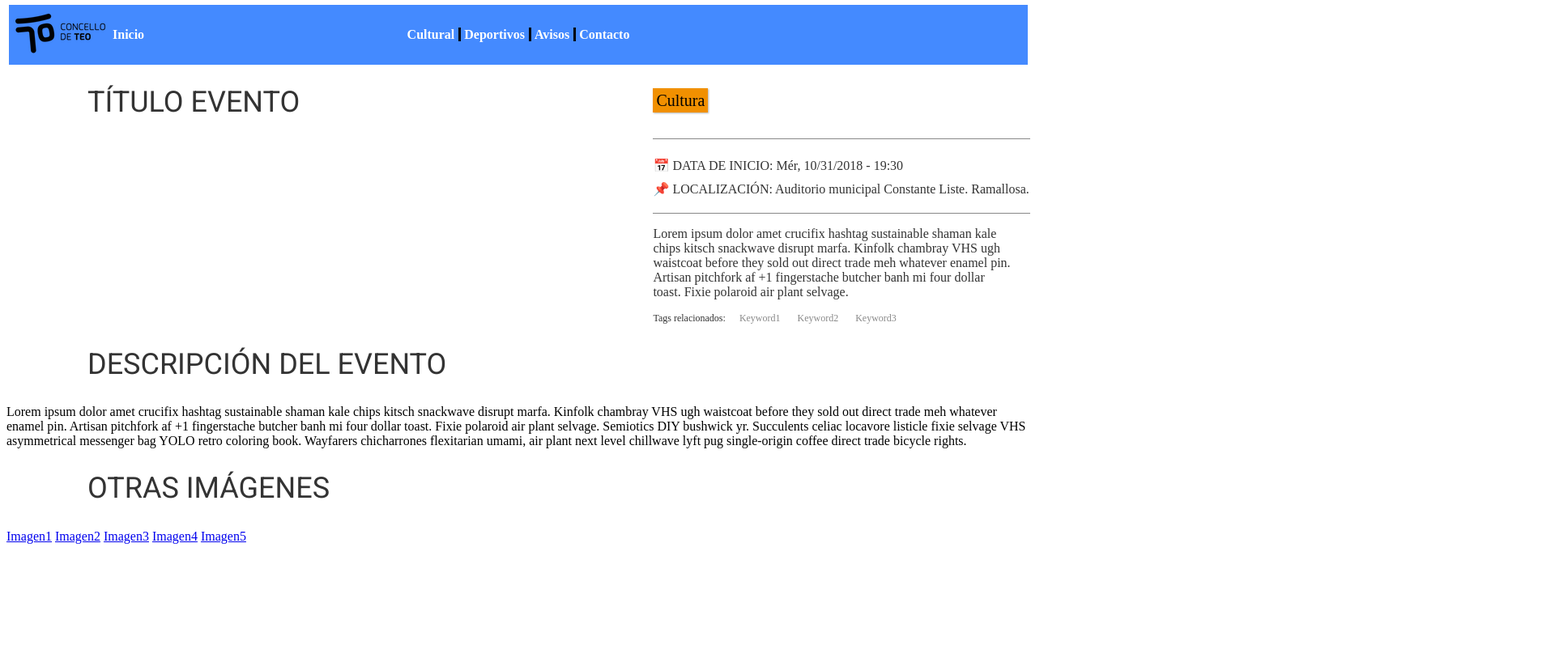
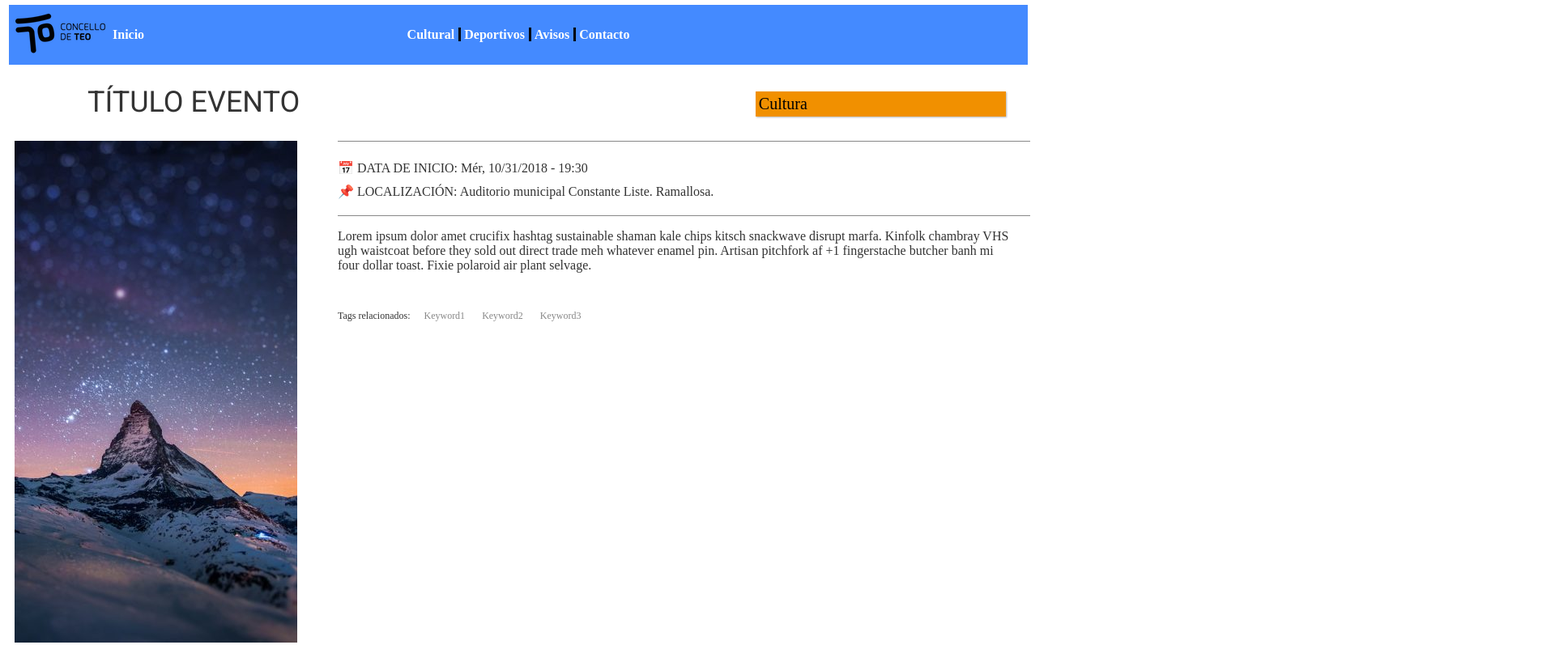
Before and after one commit to ObradoiroTeo/ObraHTMLCSS, a plain HTML site: page index.html in a window 1280 px wide. Shown: the part 5-802 px from the top of the page at 81% size, 1920 px wide, since content can reach past the window. Drawn offline with Linux system fonts and the light colour scheme.

Commit message:
WIP: Falta colocar la etiqueta de cultura anclada a la derecha <3.

```diff
--- a/index.css
+++ b/index.css
@@ -52,7 +52,7 @@
 }
 
 .event-tittle {
-  flex: 60%;
+  flex: 70%;
   box-sizing: border-box;
   color: rgb(51, 51, 51);
   font-family: "Roboto";
@@ -64,7 +64,7 @@
 }
 
 .phantom-tag {
-  flex: 40%;
+  flex: 30%;
   padding: 30px;
 }
 
@@ -91,17 +91,16 @@
 
 .phantom {
   padding: 0px 10px 0px 10px;
-  flex: 60%;
 }
 
 .photo {
-  max-width: 100%;
-  height: auto;
+  max-width: 800px;
+  max-height: 800px;
 }
+
 .event-summary {
   display: flex;
   flex-direction: column;
-  flex: 40%;
   padding: 0px 0px 0px 40px;
 }
 
@@ -118,7 +117,7 @@
   padding-bottom: 10px;
 }
 
-.parrafo-event-summary {
+.resumen-event-summary {
   color: #333333;
   padding: 0px 20px 0px 0px;
 }
@@ -126,16 +125,18 @@
 .keywords {
   color: #333333;
   font-size: 12px;
+  margin-top: 30px;
 }
 
 .palabras-clave {
   font-size: 12px;
-  padding: 4px 4px 4px 4px;
+  padding: 0px 4px 0px 4px;
   border: none;
   box-shadow: none;
   background-color: #fff;
   color: #888;
   text-decoration: none;
+  outline: 0;
 }
 
 .palabras-clave:hover {
@@ -148,6 +149,8 @@
 }
 
 .titulo-del-evento {
+  display: flex;
+  justify-content: center;
   box-sizing: border-box;
   color: rgb(51, 51, 51);
   font-family: "Roboto";
@@ -155,10 +158,15 @@
   font-style: normal;
   font-weight: 500;
   line-height: 39.6px;
-  padding: 0px 100px 0px 100px;
+}
+
+.description-event {
+  padding: 0px 80px;
 }
 
 .otras-imagenes {
+  display: flex;
+  justify-content: center;
   box-sizing: border-box;
   color: rgb(51, 51, 51);
   font-family: "Roboto";
@@ -166,5 +174,10 @@
   font-style: normal;
   font-weight: 500;
   line-height: 39.6px;
-  padding: 0px 100px 0px 100px;
 }
+
+.url-container {
+  display: flex;
+  flex-direction: row;
+  justify-content: space-around;
+}
--- a/index.html
+++ b/index.html
@@ -29,13 +29,11 @@
     </header>
     <div class="tittle-container">
       <h1 class="event-tittle">TÍTULO EVENTO</h1>
-      <div class="phantom-tag">
-        <label class="tag tag-position" for="cultura">Cultura</label>
-      </div>
+      <div class="phantom-tag"><div class="tag tag-position">Cultura</div></div>
     </div>
     <div class="main-event">
       <div class="phantom">
-        <img class="photo" src="./images/prueba.jpg" alt="" />
+        <img class="photo" src="./images/imagen-principal1.jpg" alt="" />
       </div>
       <div class="event-summary">
         <div class="date">
@@ -47,7 +45,7 @@
             Ramallosa.</span
           >
         </div>
-        <p class="parrafo-event-summary">
+        <p class="resumen-event-summary">
           Lorem ipsum dolor amet crucifix hashtag sustainable shaman kale chips
           kitsch snackwave disrupt marfa. Kinfolk chambray VHS ugh waistcoat
           before they sold out direct trade meh whatever enamel pin. Artisan
@@ -63,9 +61,9 @@
       </div>
     </div>
 
-    <div class="description-event">
+    <div>
       <h2 class="titulo-del-evento">DESCRIPCIÓN DEL EVENTO</h2>
-      <p>
+      <p class="description-event">
         Lorem ipsum dolor amet crucifix hashtag sustainable shaman kale chips
         kitsch snackwave disrupt marfa. Kinfolk chambray VHS ugh waistcoat
         before they sold out direct trade meh whatever enamel pin. Artisan
@@ -77,10 +75,35 @@
         rights.
       </p>
     </div>
-    <div class="other-event">
+    <div>
       <h2 class="otras-imagenes">OTRAS IMÁGENES</h2>
-      <a href="#">Imagen1</a> <a href="#">Imagen2</a> <a href="#">Imagen3</a>
-      <a href="#">Imagen4</a> <a href="#">Imagen5</a>
+      <div class="url-container">
+        <div class="pic">
+          <a href=""
+            ><img src="./images/otras-imagenes-1.jpg" alt="Foto otoñal"
+          /></a>
+        </div>
+        <div class="pic">
+          <a href=""
+            ><img src="./images/otras-imagenes-2.jpg" alt="Foto otoñal"
+          /></a>
+        </div>
+        <div class="pic">
+          <a href="#"
+            ><img src="./images/otras-imagenes-3.jpg" alt="Foto otoñal"
+          /></a>
+        </div>
+        <div class="pic">
+          <a href="#"
+            ><img src="./images/otras-imagenes-4.jpg" alt="Foto otoñal"
+          /></a>
+        </div>
+        <div class="pic">
+          <a href="#"
+            ><img src="./images/otras-imagenes-5.jpg" alt="Foto otoñal"
+          /></a>
+        </div>
+      </div>
     </div>
   </body>
 </html>
```
Also changed, not shown: images/imagen-principal1.jpg (added), images/imagen-principal3.jpg (added), images/otras-imagenes-1.jpg (added), images/otras-imagenes-2.jpg (added), images/otras-imagenes-3.jpg (added), images/otras-imagenes-4.jpg (added), images/otras-imagenes-5.jpg (added), images/prueba.jpg (added), 2 other files.
